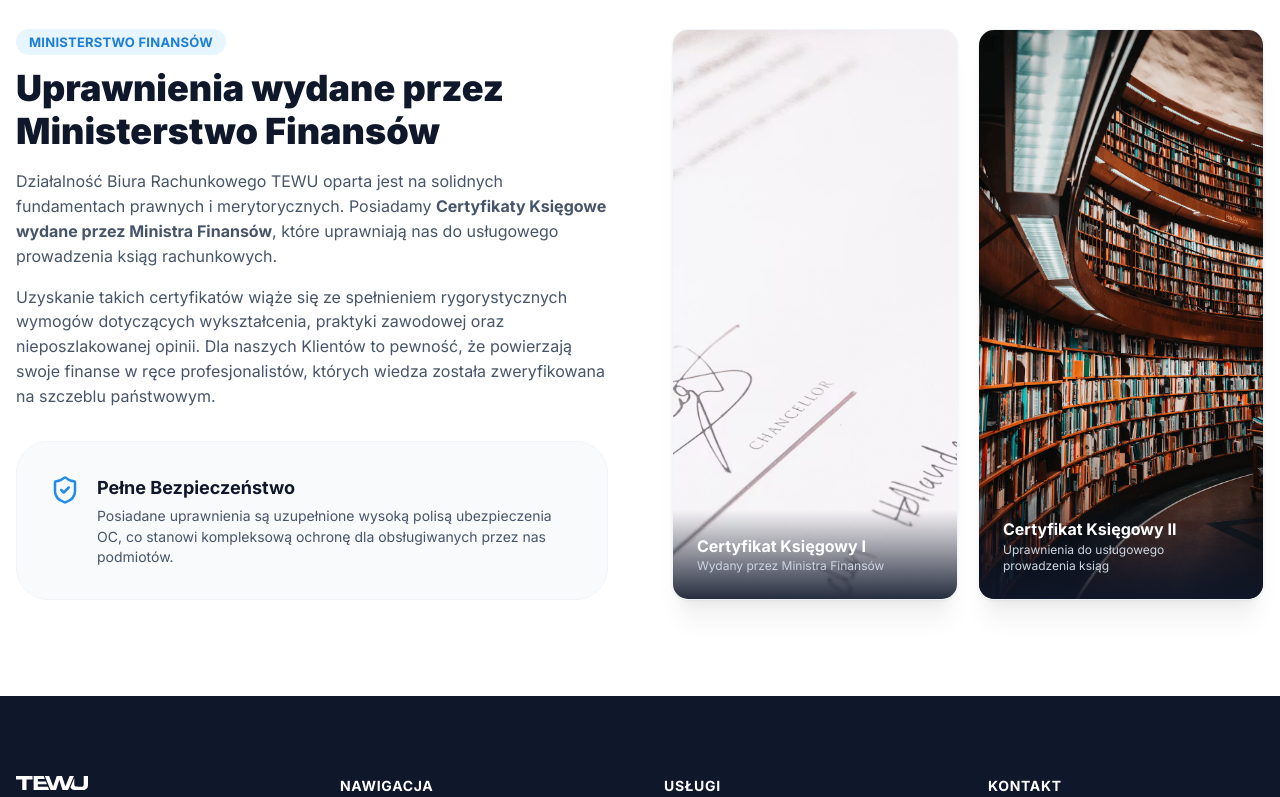
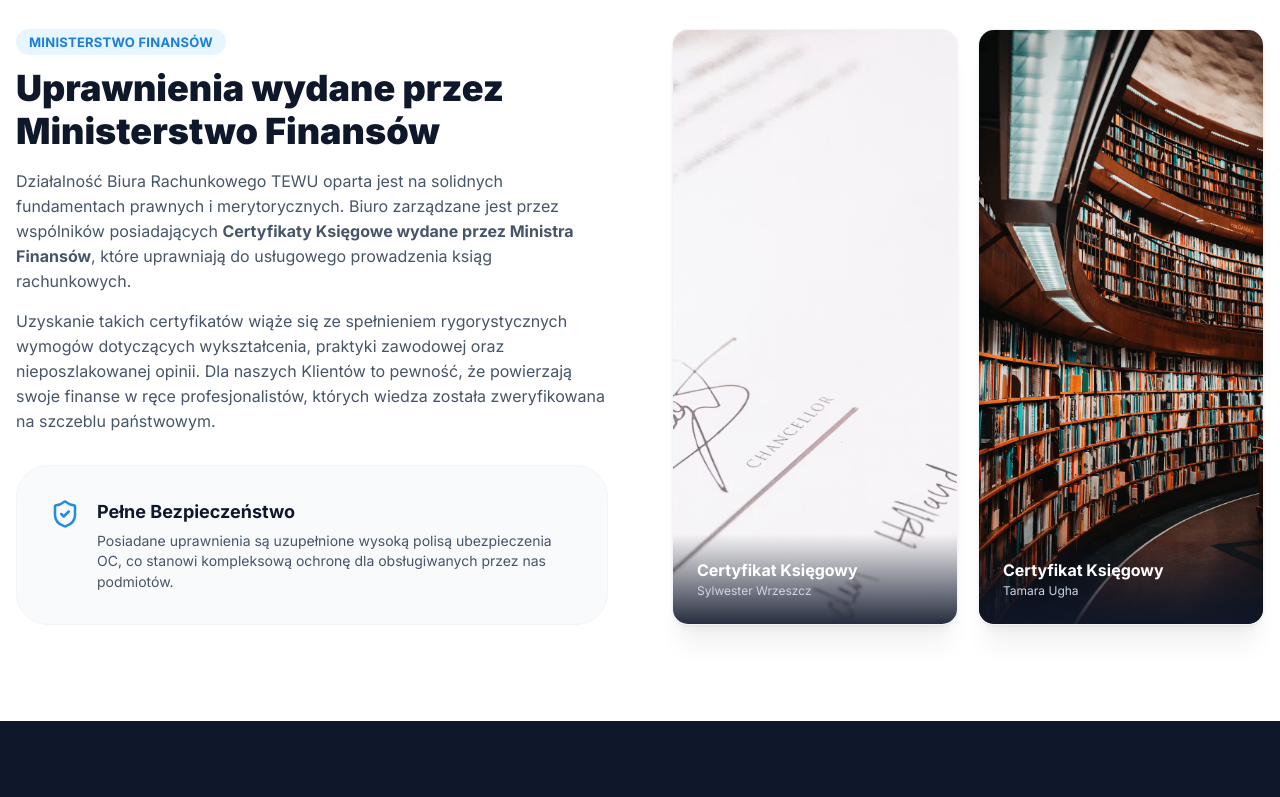
Before and after one commit to sylwek-tewu/tewu-webiste, a Next.js app: page /certyfikaty in a window 1280 px wide. Shown: the part 456-1253 px from the top of the page. Built offline with nearby package versions, Linux system fonts and the light colour scheme.

Commit message:
Refactor code structure for improved readability and maintainability

```diff
--- a/src/app/certyfikaty/CertificatesClient.tsx
+++ b/src/app/certyfikaty/CertificatesClient.tsx
@@ -6,15 +6,15 @@ import CertificatesList from '@/components/certificates/CertificatesList';
 const certs = [
     {
         url: '/img/cert.png',
-        title: 'Certyfikat Księgowy I',
-        desc: 'Wydany przez Ministra Finansów',
-        pdfUrl: '/pdfs/example.pdf'
+        title: 'Certyfikat Księgowy',
+        desc: 'Sylwester Wrzeszcz',
+        pdfUrl: '/pdfs/swiadectwo_kwalifikacyjne_t_ugha.pdf'
     },
     {
         url: '/img/library.png',
-        title: 'Certyfikat Księgowy II',
-        desc: 'Uprawnienia do usługowego prowadzenia ksiąg',
-        pdfUrl: '/pdfs/example.pdf'
+        title: 'Certyfikat Księgowy',
+        desc: 'Tamara Ugha',
+        pdfUrl: '/pdfs/certyfikat_sw_kolor.pdf'
     }
 ];
 
@@ -47,7 +47,7 @@ const CertificatesClient: React.FC = () => {
                                 </Title>
                                 <Stack gap="md" c="slate.6" lh={1.6}>
                                     <Text>
-                                        Działalność Biura Rachunkowego TEWU oparta jest na solidnych fundamentach prawnych i merytorycznych. Posiadamy <Text span fw={700}>Certyfikaty Księgowe wydane przez Ministra Finansów</Text>, które uprawniają nas do usługowego prowadzenia ksiąg rachunkowych.
+                                        Działalność Biura Rachunkowego TEWU oparta jest na solidnych fundamentach prawnych i merytorycznych. Biuro zarządzane jest przez wspólników posiadających <Text span fw={700}>Certyfikaty Księgowe wydane przez Ministra Finansów</Text>, które uprawniają do usługowego prowadzenia ksiąg rachunkowych.
                                     </Text>
                                     <Text>
                                         Uzyskanie takich certyfikatów wiąże się ze spełnieniem rygorystycznych wymogów dotyczących wykształcenia, praktyki zawodowej oraz nieposzlakowanej opinii. Dla naszych Klientów to pewność, że powierzają swoje finanse w ręce profesjonalistów, których wiedza została zweryfikowana na szczeblu państwowym.
```
Also changed, not shown: 2 other files (tests, documents, lock files or other folders).
